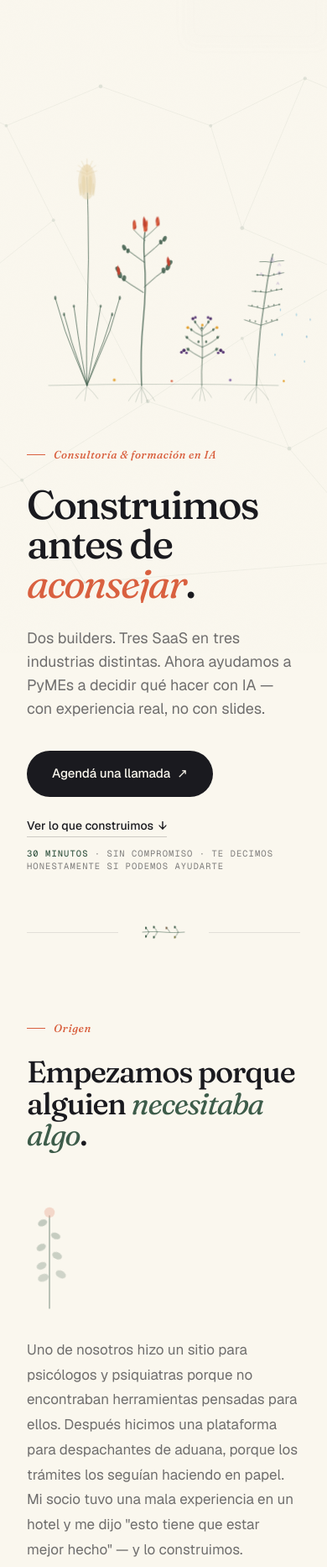
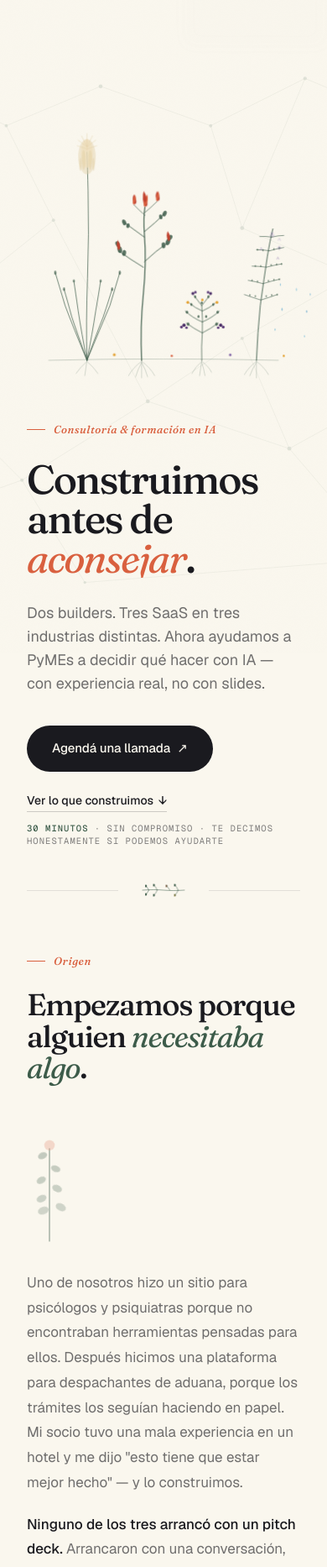
Before and after one commit to Memu007/ynera, a website: page public/index.html in a window 390 px wide. Shown: the part 66-1932 px from the top of the page at 84% size. Drawn offline with nearby package versions, Linux system fonts and the light colour scheme; animation ran at ten frames a second.

Commit message:
style: reduce vertical padding on mobile for shorter scroll

```diff
--- a/public/index.html
+++ b/public/index.html
@@ -1901,6 +1901,11 @@ section[id] { scroll-margin-top: 40px; }
   /* Apilamiento limpio del footer */
   .footer-inner { flex-direction: column; align-items: flex-start; gap: 32px; }
   .footer-meta { margin-top: 8px; }
+
+  /* Reducir paddings gigantes para acortar el scroll total en mobile */
+  .hero { padding: 100px 0 40px !important; }
+  .origin, .diagnostico-section { padding: 50px 0 60px !important; }
+  .founders, .voices, .values, .cta, .rubros-seo { padding: 50px 0 !important; }
 }
 </style>
 <script type="application/ld+json">
```
